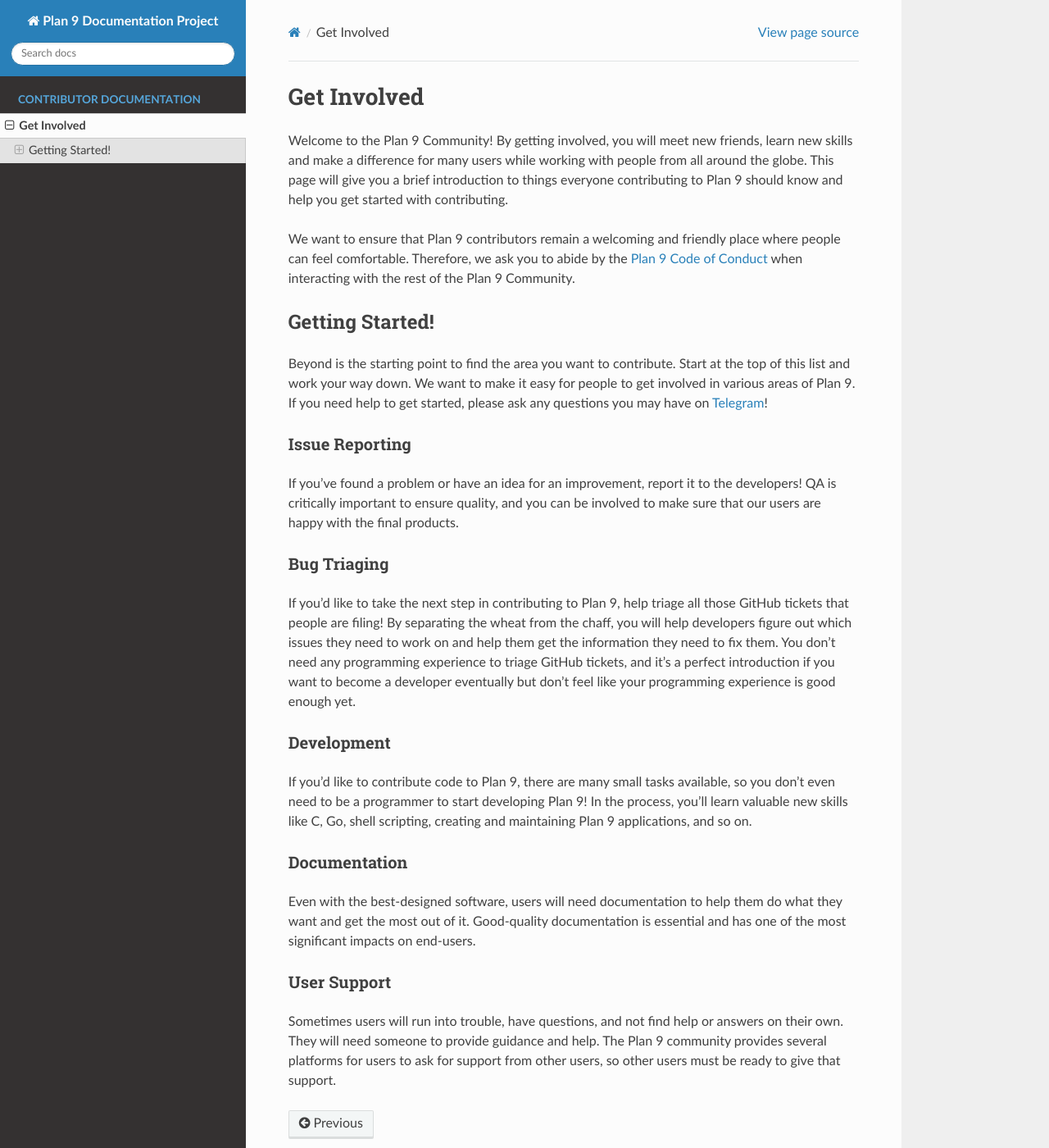
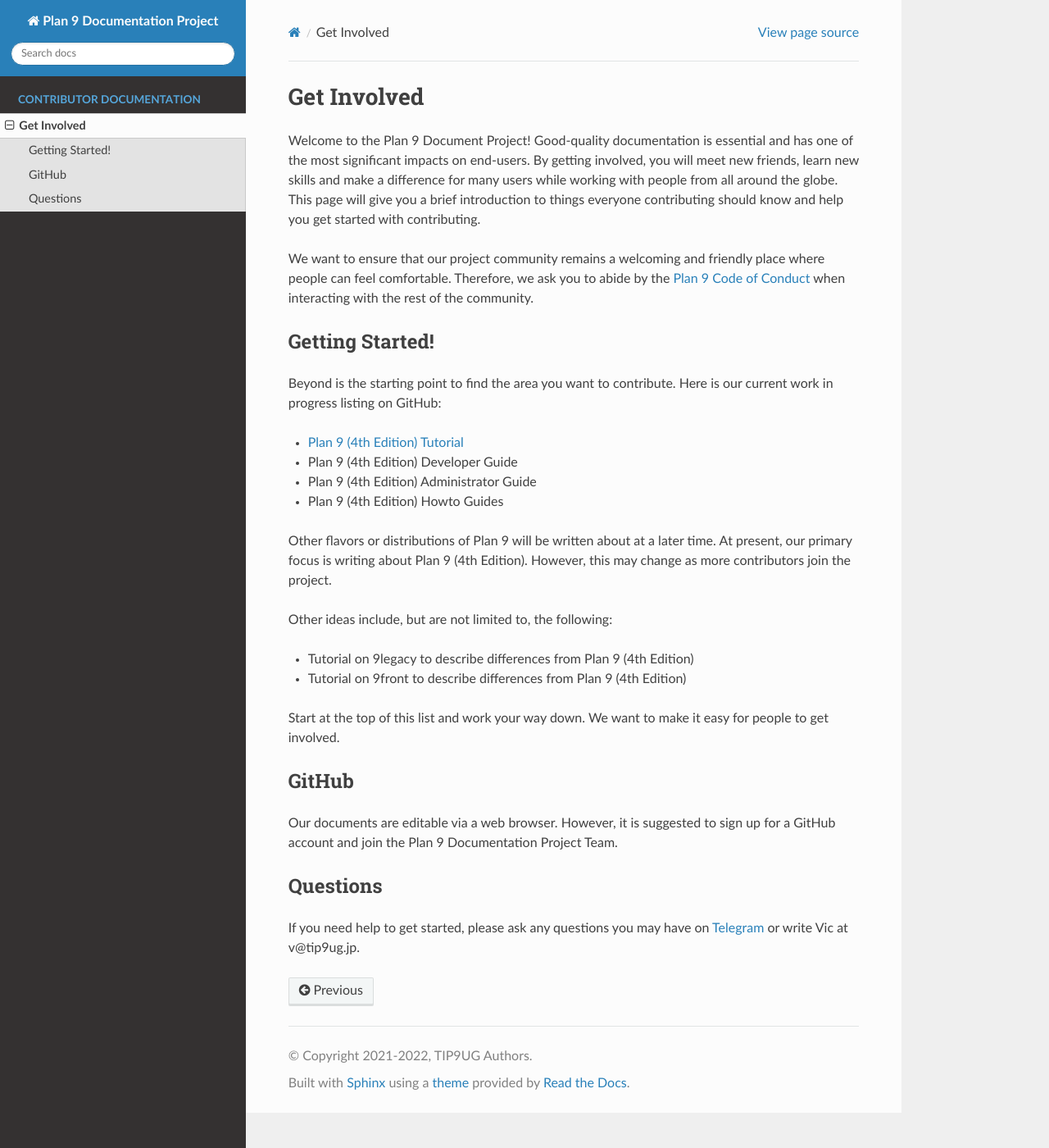
Before and after one commit to tip9ug/plan9-documentation, a Sphinx documentation site: the page built from source/contributor/Get_Involved.md, in a window 1280 px wide and 1400 px high. Shown: the whole window at 82% size. Built offline with Sphinx 7.4.7 and the Read the Docs theme 2.0.0, drawn with Linux system fonts in a browser that asks for light colours.

Commit message:
Revised Get_Involved.md

```diff
--- a/source/contributor/Get_Involved.md
+++ b/source/contributor/Get_Involved.md
@@ -1,24 +1,29 @@
 Get Involved
 ============
 
-Welcome to the Plan 9 Community! By getting involved, you will meet new friends, learn new skills and make a difference for many users while working with people from all around the globe. This page will give you a brief introduction to things everyone contributing to Plan 9 should know and help you get started with contributing.
+Welcome to the Plan 9 Document Project! Good-quality documentation is essential and has one of the most significant impacts on end-users. By getting involved, you will meet new friends, learn new skills and make a difference for many users while working with people from all around the globe. This page will give you a brief introduction to things everyone contributing should know and help you get started with contributing.
 
-We want to ensure that Plan 9 contributors remain a welcoming and friendly place where people can feel comfortable. Therefore, we ask you to abide by the [Plan 9 Code of Conduct](../CoC.md) when interacting with the rest of the Plan 9 Community.
+We want to ensure that our project community remains a welcoming and friendly place where people can feel comfortable. Therefore, we ask you to abide by the [Plan 9 Code of Conduct](../CoC.md) when interacting with the rest of the community.
 
 ## Getting Started!
-Beyond is the starting point to find the area you want to contribute. Start at the top of this list and work your way down. We want to make it easy for people to get involved in various areas of Plan 9. If you need help to get started, please ask any questions you may have on [Telegram](https://t.me/tip9ug)!
+Beyond is the starting point to find the area you want to contribute. Here is our current work in progress listing on GitHub:
 
-### Issue Reporting
-If you've found a problem or have an idea for an improvement, report it to the developers! QA is critically important to ensure quality, and you can be involved to make sure that our users are happy with the final products.
+ - [Plan 9 (4th Edition) Tutorial](https://github.com/tip9ug/plan9-4th-edition-tutorial)
+ - Plan 9 (4th Edition) Developer Guide
+ - Plan 9 (4th Edition) Administrator Guide
+ - Plan 9 (4th Edition) Howto Guides
 
-### Bug Triaging
-If you'd like to take the next step in contributing to Plan 9, help triage all those GitHub tickets that people are filing! By separating the wheat from the chaff, you will help developers figure out which issues they need to work on and help them get the information they need to fix them. You don't need any programming experience to triage GitHub tickets, and it's a perfect introduction if you want to become a developer eventually but don't feel like your programming experience is good enough yet.
+Other flavors or distributions of Plan 9 will be written about at a later time. At present, our primary focus is writing about Plan 9 (4th Edition). However, this may change as more contributors join the project.
 
-### Development
-If you'd like to contribute code to Plan 9, there are many small tasks available, so you don't even need to be a programmer to start developing Plan 9! In the process, you'll learn valuable new skills like C, Go, shell scripting, creating and maintaining Plan 9 applications, and so on.
+Other ideas include, but are not limited to, the following:
 
-### Documentation
-Even with the best-designed software, users will need documentation to help them do what they want and get the most out of it.  Good-quality documentation is essential and has one of the most significant impacts on end-users.
+ - Tutorial on 9legacy to describe differences from Plan 9 (4th Edition)
+ - Tutorial on 9front to describe differences from Plan 9 (4th Edition)
 
-### User Support
-Sometimes users will run into trouble, have questions, and not find help or answers on their own. They will need someone to provide guidance and help. The Plan 9 community provides several platforms for users to ask for support from other users, so other users must be ready to give that support.
+Start at the top of this list and work your way down. We want to make it easy for people to get involved.
+
+## GitHub
+Our documents are editable via a web browser. However, it is suggested to sign up for a GitHub account and join the Plan 9 Documentation Project Team.
+
+## Questions
+If you need help to get started, please ask any questions you may have on [Telegram](https://t.me/tip9ug) or write Vic at v@tip9ug.jp.
```
